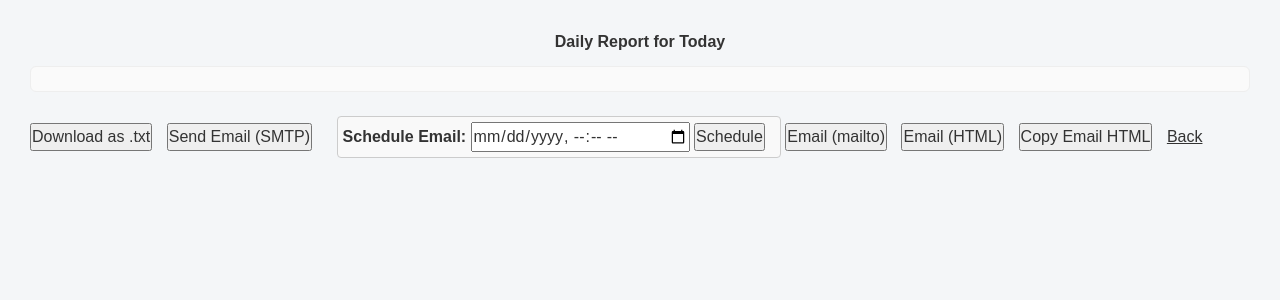
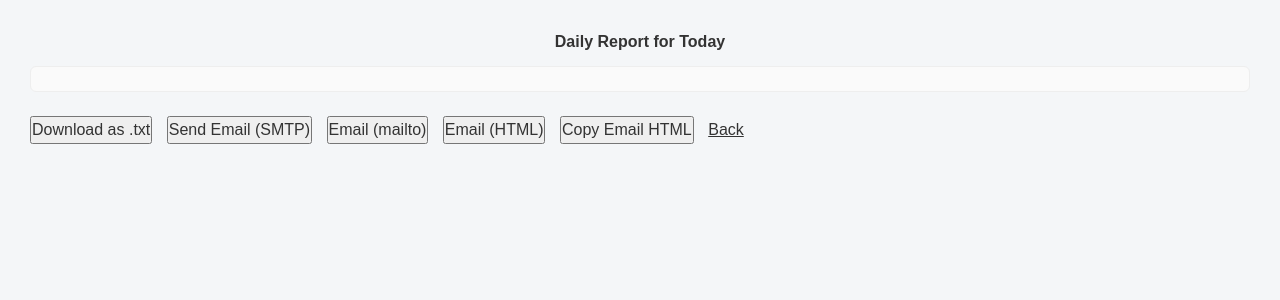
Before and after one commit to maxstain/daily_report_generator, a Flask app: template templates/report.html in a window 1280 px wide. Shown: the top 300 px of the page. Run offline with Flask 3, Linux system fonts and the light colour scheme; the template is opened without the code that fills it, so the values that code supplies are empty.

Commit message:
refactor: remove email scheduling and sending functionality from app

```diff
--- a/app.py
+++ b/app.py
@@ -1,14 +1,10 @@
 import datetime
-from flask import Flask, render_template, request, jsonify
+from flask import Flask, render_template, request
 from Functions import generate_report
 import importlib
 import os
 import json
 import html
-import smtplib
-from email.mime.text import MIMEText
-from email.mime.multipart import MIMEMultipart
-from flask_apscheduler import APScheduler
 
 # choose validation backend via env var: 'auto' (default), 'pydantic', 'jsonschema', 'pure'
 VALIDATOR_BACKEND = os.environ.get('VALIDATOR_BACKEND', 'auto').lower()
@@ -45,52 +41,6 @@ validate_executions = validation.validate_executions
 validate_blockers = validation.validate_blockers
 
 app = Flask(__name__)
-
-# Scheduler configuration
-class Config:
-    SCHEDULER_API_ENABLED = True
-
-app.config.from_object(Config())
-
-scheduler = APScheduler()
-scheduler.init_app(app)
-scheduler.start()
-
-
-def send_email_task(report_content, date_str):
-    """Background task to send email via SMTP."""
-    try:
-        smtp_server = os.environ.get('SMTP_SERVER')
-        smtp_port = int(os.environ.get('SMTP_PORT', 587))
-        sender_email = os.environ.get('SENDER_EMAIL')
-        sender_password = os.environ.get('SENDER_PASSWORD')
-        recipients = os.environ.get('EMAIL_RECIPIENTS', '').split(',')
-        cc_recipients = os.environ.get('EMAIL_CC', '').split(',')
-
-        if not all([smtp_server, sender_email, sender_password, recipients]):
-            print("Email configuration is missing in .env")
-            return
-
-        msg = MIMEMultipart()
-        msg['From'] = sender_email
-        msg['To'] = ", ".join(recipients)
-        if cc_recipients:
-            msg['Cc'] = ", ".join(cc_recipients)
-        msg['Subject'] = f"Daily Report {date_str}"
-
-        # Attach report as plain text
-        msg.attach(MIMEText(report_content, 'plain', 'utf-8'))
-
-        all_recipients = recipients + (cc_recipients if cc_recipients else [])
-
-        server = smtplib.SMTP(smtp_server, smtp_port)
-        server.starttls()
-        server.login(sender_email, sender_password)
-        server.send_message(msg, from_addr=sender_email, to_addrs=all_recipients)
-        server.quit()
-        print(f"Scheduled email sent successfully for {date_str}")
-    except Exception as e:
-        print(f"Error in send_email_task: {e}")
 
 
 @app.route('/')
@@ -149,44 +99,7 @@ def generate_report_route():
     # escape the report to avoid HTML injection, then convert newlines to <br> for HTML display
     report_safe = html.escape(report)
     report_html = report_safe.replace('\n', '<br>')
-    return render_template('report.html', report=report_html, date=date_today, report_raw=report)
-
-
-@app.route('/send_email', methods=['POST'])
-def send_email_route():
-    try:
-        data = request.get_json()
-        report_content = data.get('report_content', '')
-        schedule_time = data.get('schedule_time')  # Optional ISO format string
-        date_today = datetime.date.today().isoformat()
-
-        if schedule_time:
-            try:
-                # Expecting format 'YYYY-MM-DDTHH:MM' or similar that datetime.fromisoformat can handle
-                run_date = datetime.datetime.fromisoformat(schedule_time)
-
-                # Check if the date is in the past
-                if run_date < datetime.datetime.now():
-                    return jsonify({'success': False, 'message': 'Scheduled time must be in the future.'}), 400
-
-                # Schedule the task
-                job_id = f"email_{datetime.datetime.now().timestamp()}"
-                scheduler.add_job(
-                    id=job_id,
-                    func=send_email_task,
-                    trigger='date',
-                    run_date=run_date,
-                    args=[report_content, date_today]
-                )
-                return jsonify({'success': True, 'message': f'Email scheduled for {run_date.strftime("%Y-%m-%d %H:%M")}'})
-            except Exception as e:
-                return jsonify({'success': False, 'message': f'Invalid schedule time format: {e}'}), 400
-
-        # Immediate send logic (now using the same task function for consistency)
-        send_email_task(report_content, date_today)
-        return jsonify({'success': True, 'message': 'Email sent successfully!'})
-    except Exception as e:
-        return jsonify({'success': False, 'message': str(e)}), 500
+    return render_template('report.html', report=report_html, date=date_today)
 
 
 if __name__ == '__main__':
--- a/requirements.txt
+++ b/requirements.txt
@@ -1,4 +1,4 @@
-Flask~=3.1.2
+Flask~=3.1.3
 
 # Optional validation backends. Install only if you want to enable them:
 # pip install pydantic
@@ -11,4 +11,3 @@ jsonschema~=4.25.1
 # pip install playwright pytest-playwright
 playwright
 pytest-playwright
-Flask-APScheduler~=1.13.1
--- a/templates/report.html
+++ b/templates/report.html
@@ -5,13 +5,6 @@
     <br>
     <button id="downloadBtn">Download as .txt</button>
     <button id="sendEmailBtn">Send Email (SMTP)</button>
-
-    <div id="scheduleContainer" style="display:inline-block; margin-left: 10px; padding: 5px; border: 1px solid #ccc; border-radius: 4px; background-color: #f9f9f9;">
-        <label for="scheduleTime">Schedule Email:</label>
-        <input type="datetime-local" id="scheduleTime">
-        <button id="scheduleEmailBtn">Schedule</button>
-    </div>
-
     <button id="emailPlainBtn">Email (mailto)</button>
     <button id="emailHtmlBtn">Email (HTML)</button>
     <button id="copyEmailHtmlBtn">Copy Email HTML</button>
@@ -35,77 +28,6 @@
         const blob = new Blob([text], { type: 'text/plain' });
         const url = URL.createObjectURL(blob);
         const a = document.createElement('a'); a.href = url; a.download = 'daily_report.txt'; document.body.appendChild(a); a.click(); a.remove(); URL.revokeObjectURL(url);
-    });
-
-    document.getElementById('sendEmailBtn').addEventListener('click', function(){
-        const reportContent = `{{ report_raw | safe }}`;
-        this.disabled = true;
-        this.innerText = 'Sending...';
-
-        fetch('/send_email', {
-            method: 'POST',
-            headers: {
-                'Content-Type': 'application/json',
-            },
-            body: JSON.stringify({ report_content: reportContent }),
-        })
-        .then(response => response.json())
-        .then(data => {
-            if (data.success) {
-                alert('Email sent successfully!');
-            } else {
-                alert('Failed to send email: ' + data.message);
-            }
-        })
-        .catch((error) => {
-            console.error('Error:', error);
-            alert('An error occurred while sending the email.');
-        })
-        .finally(() => {
-            this.disabled = false;
-            this.innerText = 'Send Email (SMTP)';
-        });
-    });
-
-    document.getElementById('scheduleEmailBtn').addEventListener('click', function(){
-        const reportContent = `{{ report_raw | safe }}`;
-        const scheduleTime = document.getElementById('scheduleTime').value;
-
-        if (!scheduleTime) {
-            alert('Please select a date and time to schedule the email.');
-            return;
-        }
-
-        const btn = this;
-        btn.disabled = true;
-        btn.innerText = 'Scheduling...';
-
-        fetch('/send_email', {
-            method: 'POST',
-            headers: {
-                'Content-Type': 'application/json',
-            },
-            body: JSON.stringify({
-                report_content: reportContent,
-                schedule_time: scheduleTime
-            }),
-        })
-        .then(response => response.json())
-        .then(data => {
-            if (data.success) {
-                alert(data.message);
-            } else {
-                alert('Failed to schedule email: ' + data.message);
-            }
-        })
-        .catch((error) => {
-            console.error('Error:', error);
-            alert('An error occurred while scheduling the email.');
-        })
-        .finally(() => {
-            btn.disabled = false;
-            btn.innerText = 'Schedule';
-        });
     });
 
     document.getElementById('emailPlainBtn').addEventListener('click', function(){
```
